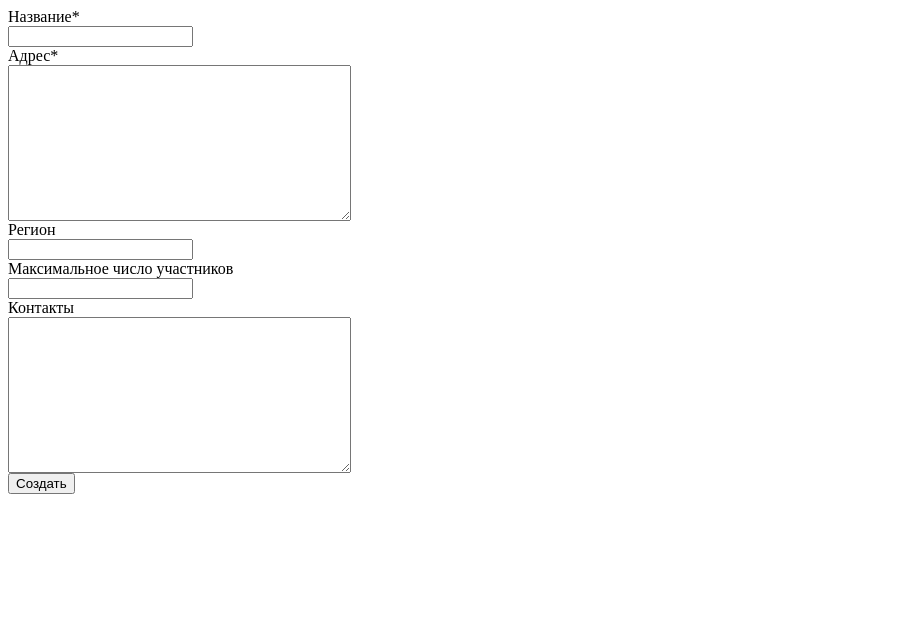
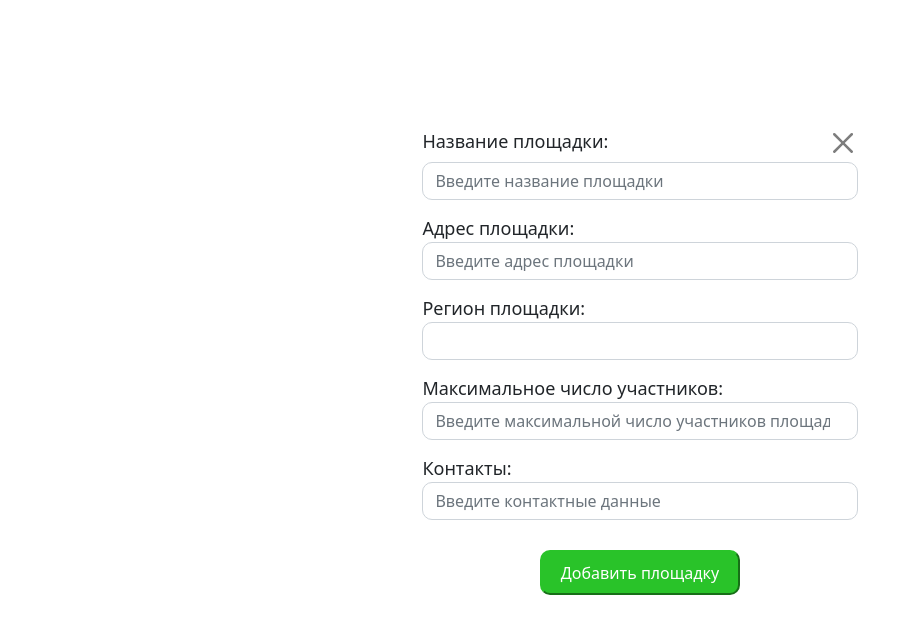
Before and after one commit to hsse-distributed-events-team/distributed-events, a Django app: page /events/edit/2/venues/create in a window 1280 px wide. Shown: the top 634 px of the page, without its empty margins (0-913 px from the left). Run offline with Django 4.2, Linux system fonts and the light colour scheme; a user stored in the database is signed in; some libraries are stand-ins or nearby versions.

Commit message:
Front for adding venues

```diff
--- a/creator_handler/static/css/creator_handler/styles.css
+++ b/creator_handler/static/css/creator_handler/styles.css
@@ -47,7 +47,6 @@ body {
     margin-top: 70px;
     margin-left: 18%;
     margin-right: 18%;
-
     border-radius: 10px;
 }
 .table {
@@ -57,3 +56,37 @@ body {
 .btn.btn-danger {
     background-color: #fc3f1d!important;
 }
+
+.form-area {
+    margin-top: 10%!important;
+    margin-left: 33%!important;
+    margin-right: 33%!important;
+}
+
+.btn-add {
+    display: block;
+    margin: 30px auto;
+    width: 200px;
+    height: 45px;
+    border-radius: 10px;
+    color: #ffffff;
+    border-color: rgb(41, 195, 41);
+    background-color: rgb(41, 195, 41);
+}
+.form-group {
+    margin-top: 15px;
+    font-size: 18px;
+}
+
+.form-control {
+    border-radius: 10px!important;
+}
+.form-control:focus {
+    box-shadow: 0 0 0 0.2rem rgb(41, 195, 41)!important;
+    border-color: rgb(41, 195, 41);
+}
+.btn-close {
+    float: right;
+    font-size: 1.7vw;
+    margin-bottom: 4px;
+}
--- a/distributedEvents/templates/creator_handler/create_venue.html
+++ b/distributedEvents/templates/creator_handler/create_venue.html
@@ -1,6 +1,33 @@
 {% load crispy_forms_tags %}
-<form method="post">
-    {% csrf_token %}
-    {{ form|crispy }}
-    <button class="btn btn-outline-info" type="submit">Создать</button>
-</form>
+{% load static %}
+    <link rel="stylesheet" type="text/css" href="{% static 'css/creator_handler/styles.css' %}">
+    <link rel="stylesheet" href="https://cdn.jsdelivr.net/npm/bootstrap@5.1.3/dist/css/bootstrap.min.css"
+          integrity="sha384-1BmE4kWBq78iYhFldvKuhfTAU6auU8tT94WrHftjDbrCEXSU1oBoqyl2QvZ6jIW3" crossorigin="anonymous">
+    <title>Площадки</title>
+<div class="form-area">
+    <a type="button" href="../venues" class="btn-close btn-lg" aria-label="Close"></a>
+    <form method="post">
+        {% csrf_token %}
+      <div class="form-group">
+        <label for="name">Название площадки:</label>
+        <input type="text" class="form-control" id="name" placeholder="Введите название площадки" name="name" required>
+      </div>
+      <div class="form-group">
+        <label for="name">Адрес площадки:</label>
+        <input type="text" class="form-control" id="address" placeholder="Введите адрес площадки" name="address" required>
+      </div>
+      <div class="form-group">
+        <label for="name">Регион площадки:</label>
+        <input type="number" class="form-control" id="region" placeholder="" name="region">
+      </div>
+      <div class="form-group">
+        <label for="name">Максимальное число участников:</label>
+        <input type="number" class="form-control" id="participants_maximum" placeholder="Введите максимальной число участников площадки" name="participants_maximum">
+      </div>
+      <div class="form-group">
+        <label for="name">Контакты:</label>
+        <input type="text" class="form-control" id="contacts" placeholder="Введите контактные данные" name="form.contacts">
+      </div>
+      <button type="submit" class="btn-add">Добавить площадку</button>
+    </form>
+</div>
--- a/distributedEvents/templates/creator_handler/venues_list.html
+++ b/distributedEvents/templates/creator_handler/venues_list.html
@@ -10,7 +10,7 @@
 </head>
 <body>
 {% include "layouts/navigation_bar.html" %}
-<a class="btn btn-primary" href="/new" role="button">Добавить площадку</a>
+<a class="btn btn-primary" href="create" role="button">Добавить площадку</a>
 <div class="table-area">
     <table class="table" id="table">
         <thead>
--- a/distributedEvents/templates/creator_handler/view_platformes.html
+++ b/distributedEvents/templates/creator_handler/view_platformes.html
@@ -10,7 +10,7 @@
 </head>
 <body>
     {% include "layouts/navigation_bar.html" %}
-    <a class="btn btn-primary" href="/new" role="button">Добавить площадку</a>
+    <a class="btn btn-primary" href="create" role="button">Добавить площадку</a>
     <div class="table-area">
         <table class="table" id="table">
             <thead>
--- a/event_handler/static/css/event_handler/all_events.css
+++ b/event_handler/static/css/event_handler/all_events.css
@@ -75,7 +75,6 @@ body {
 }
 
 a.event_name {
-
     padding: 1rem 1rem;
     font-size: 25px;
     color: black;
@@ -140,7 +139,6 @@ a:hover.event_registration  {
     text-align: left!important;
 }
 .full_event_description {
-    margin-top: 18px;
     font-size: 23px;
     text-align: left!important;
 }
```
